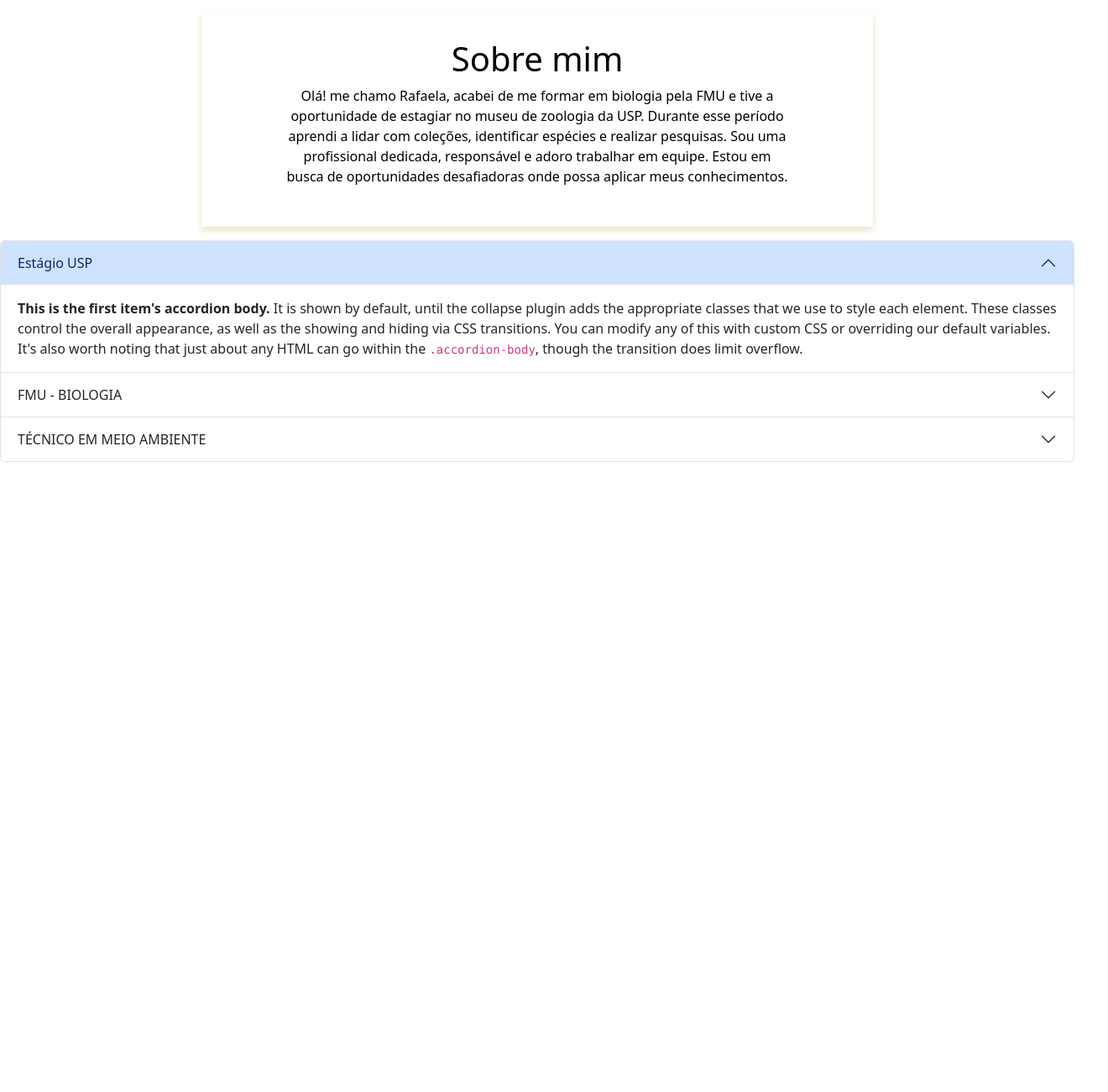
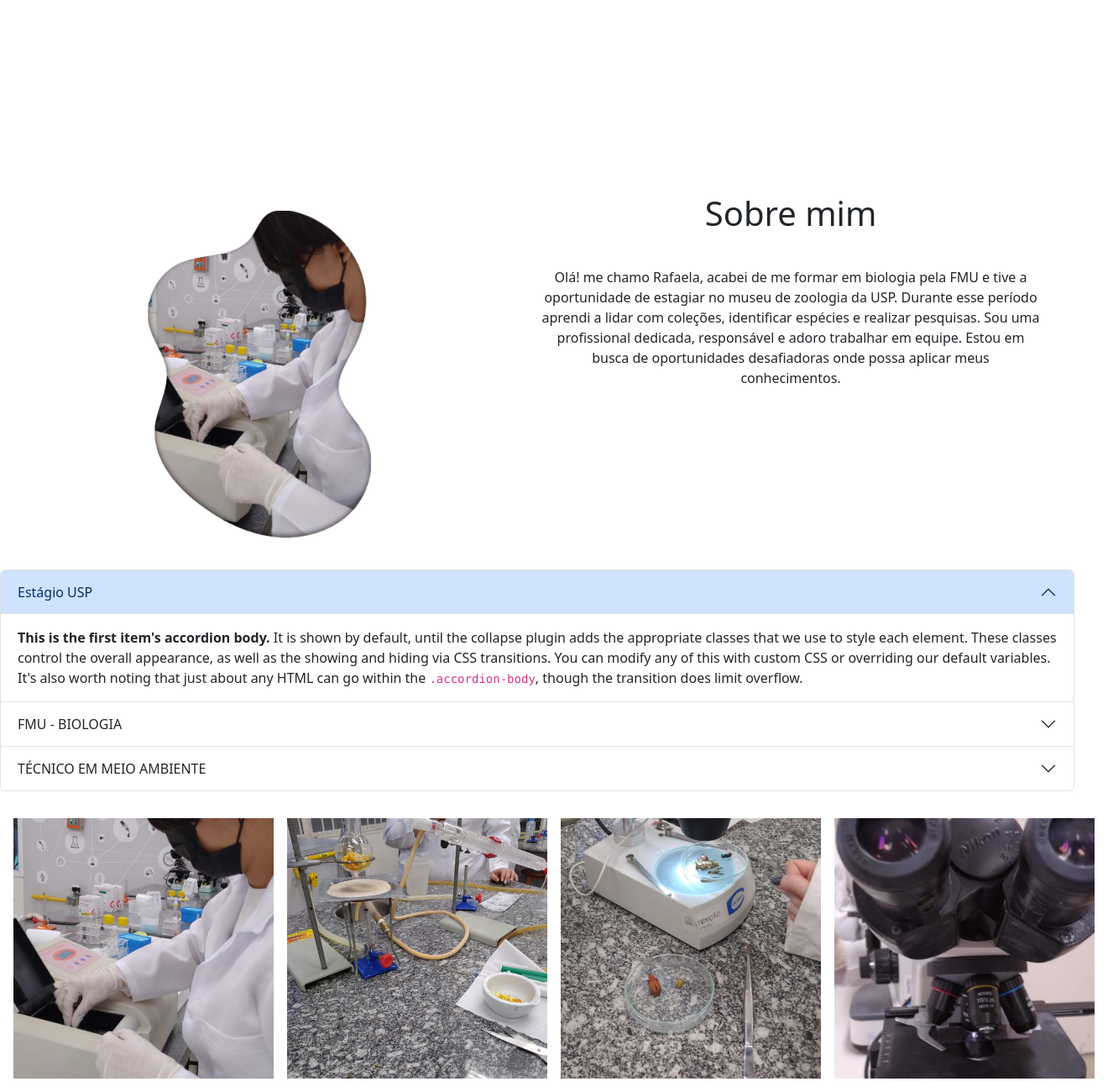
Before and after one commit to vivski/portfoliorafa, a website: page index.html in a window 1280 px wide. Shown: the part 476-1776 px from the top of the page at 84% size, 1320 px wide, since content can reach past the window. Before the commit the page ends 1042 px from the top, so only its background shows below. Drawn offline with Linux system fonts and the light colour scheme.

Commit message:
responsivo

```diff
--- a/index.html
+++ b/index.html
@@ -13,8 +13,6 @@
     <div class="container">
     <a class="navbar-brand" href="#">
     <!-- <img src="images/logo.png" alt="logo"> -->
-
-
     </a>
       <button class="navbar-toggler" type="button" data-bs-toggle="collapse" data-bs-target="#navbarNav" aria-controls="navbarNav" aria-expanded="false" aria-label="Toggle navigation">
         <span class="navbar-toggler-icon"></span>
@@ -43,10 +41,6 @@
           <!-- <li class="nav-item">
             <a class="nav-link disabled" aria-disabled="true">Disabled</a>
           </li> -->
-
-
-
-
         </ul>
       </div>
     </div>
@@ -68,6 +62,9 @@
     <!-- seção sobre -->
     <div class="sobre-mim">
       <div class="textos justify-content-center">
+        <div class="icone-sobre">
+          <img src="images/icone-sobre.png" alt="icone-sobre">
+        </div>
         <h1>Sobre mim</h1>
         <p>Olá! me chamo Rafaela, acabei de me formar em biologia pela FMU e tive a oportunidade de estagiar no museu
           de zoologia da USP. Durante esse período aprendi a lidar com coleções, identificar espécies e realizar pesquisas.
@@ -120,6 +117,24 @@
     </div>
 
     <!-- fim da seção de habilidaes -->
+    <!-- carrossel fotos -->
+    <div class="carrossel-fotos">
+      <div class="fotos-lab">
+        <div>
+          <img src="https://raw.githubusercontent.com/vivski/portfoliorafa/main/images/lab-1.jpeg" alt="laboratório 1" >
+        </div>
+        <div>
+          <img src="https://raw.githubusercontent.com/vivski/portfoliorafa/main/images/lab-2.jpeg" alt="laboratório 2" >
+        </div>
+        <div>
+          <img src="https://raw.githubusercontent.com/vivski/portfoliorafa/main/images/lab-3.jpeg" alt="laboratório 3" >
+        </div>
+        <div>
+          <img src="https://raw.githubusercontent.com/vivski/portfoliorafa/main/images/lab-4.jpeg" alt="laboratório 4" >
+        </div>
+      </div>
+    </div>
+    <!-- fim de carrossel fotos -->
 
 
 
--- /dev/null
+++ b/scss/sections/_fotoslab.scss
@@ -0,0 +1,79 @@
+@use '../custom' as *;
+@use '../components/mixins' as *;
+
+// .carrossel-fotos {
+//     // display: flex;
+//     // flex-direction: column; // Alinha os itens em uma coluna
+//     // width: 30%; // Define a largura total do carrossel
+//     // margin: auto; // Centraliza o container na tela
+//     // padding: 1rem; // Adiciona algum preenchimento interno, opcional
+
+//     .fotos-lab {
+//         display: flex;
+//         flex-direction: row; // Alinha as fotos em coluna
+//         align-items: center; // Centraliza as fotos horizontalmente
+//         width: 30%; // Garante que a div ocupe toda a largura disponível
+
+//     }
+
+//     // .border-primary {
+//     //     // width: 30%; // Faz com que cada div de foto ocupe toda a largura disponível
+//     //     margin-bottom: 1rem; // Adiciona espaço entre as fotos
+//     // }
+
+//     img {
+//         width: 335px; // Garante que as imagens ocupem toda a largura do container pai
+//         height: 335px; // Mantém a proporção das imagens
+//         object-fit: cover;
+//     }
+
+//     @media (max-width: 896px) and (min-width: 414px) { // breakpoint para tablets e smartphones
+//         .fotos-lab {
+//             flex-direction: column; // Alinha as fotos em coluna no mobile
+//             width: 100%; // Garante que a div ocupe toda a largura disponível
+//         }
+
+//         img {
+//             width: 100%; // Define a largura das imagens para 100% do container no mobile
+//             height: auto; // Ajusta a altura proporcionalmente
+//             margin-bottom: 1rem; // Adiciona um espaço entre as fotos
+//         }
+//     }
+// }
+
+
+
+
+.carrossel-fotos {
+    display: flex;
+    justify-content: center; // Centraliza o container de fotos
+    padding: 1rem; // Adiciona algum preenchimento interno, opcional
+
+
+    .fotos-lab {
+        display: flex;
+        flex-direction: column; // Alinha as fotos em coluna por padrão
+        align-items: center; // Centraliza as fotos horizontalmente
+        width: 70%; // Garante que o container ocupe 80% da largura disponível
+        max-width: 200px; // Limita a largura máxima do container
+
+        @media (min-width: 897px) { // Estilos para telas maiores
+            flex-direction: row; // Alinha as fotos em linha no desktop
+            width: 100%; // Garante que a div ocupe toda a largura disponível
+            max-width: none; // Remove a largura máxima no desktop
+        }
+    }
+    img {
+        width: 60%; // Define a largura das imagens para 100% do container
+        height: auto; // Mantém a proporção das imagens
+        object-fit: cover; // Garante que as imagens ocupem todo o espaço sem distorção
+        margin-bottom: 1rem; // Adiciona espaço entre as imagens
+
+        @media (min-width: 897px) { // Estilos para telas maiores
+            width: 310px; // Define um tamanho fixo para as imagens no desktop
+            height: 310px; // Define a altura correspondente
+            margin-bottom: 0; // Remove o espaço entre as imagens em linha
+            margin-right: 1rem; // Adiciona espaço entre as imagens em linha
+        }
+}
+}
--- a/scss/sections/_sobremim.scss
+++ b/scss/sections/_sobremim.scss
@@ -2,21 +2,49 @@
 @use '../components/mixins' as *;
 
 .sobre-mim{
-    border: $yellow-white;
-    box-shadow: 0 4px 8px $yellow-white;
-    color: $black;
+
+@media (max-width: 768px) {
+    flex-direction: column; // Alinha os itens em coluna em dispositivos menores
+    text-align: center; // Centraliza o texto no modo de coluna
+
+    .icone-sobre {
+        margin-bottom: 1rem; // Adiciona espaço abaixo da imagem
+    }
+}
+}
+// --- teste
+.sobre-mim {
+    padding-right: 40px;
+    padding-top: 360px;
+    column-count: 2;
+    // column-width: 250px;
     text-align: center;
-    padding: 2rem;
-    max-width: 800px;
-    // margin: auto;
-    margin: 10rem auto 0;
+    columns: 2 450px;
+    // column-rule: 3px solid #333;
+    column-gap: 3rem;
+}
 
-  .textos{
-    max-width: 600px;
-    width: 100%;
-    margin: auto;
-    h1{
-        height: auto;
+.sobre-mim h1 {
+    margin-top: 0;
+    margin-bottom: 40px;
+}
+
+.sobre-mim p {
+    margin-top: 0;
+    margin-bottom: 40px;
+
+}
+.icone-sobre {
+    padding-left: 30px;
+    margin-top: 0;
+    // background-color: #333;
+    color: #fff;
+    padding: 1rem;
+    break-inside: avoid;
+    break-before: column;
+
+    img {
+        width: 400px; // Ajuste conforme necessário
+        height: auto; // Mantém a proporção da imagem
     }
-  }
 }
--- a/scss/style.scss
+++ b/scss/style.scss
@@ -15,3 +15,4 @@
 @use 'sections/whoiam';
 @use 'sections/experience';
 @use 'sections/sobremim';
+@use'sections/fotoslab'
```
Also changed, not shown: assets/css/style.css, images/icone-sobre.png (added), 1 other file. Lines whose indentation alone changed are shown as unchanged.
